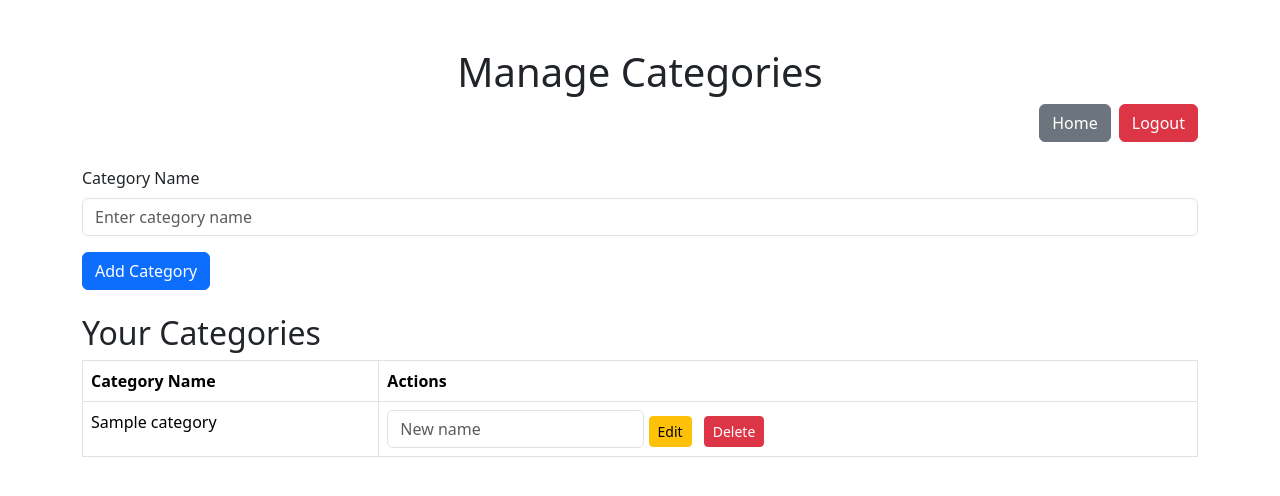
After one commit to Chouchouachraf/Gestion-taches, a PHP site: page /create_category.php in a window 1280 px wide. The commit adds this page. Shown: the top 496 px of the page. Run offline with PHP 8.4, Linux system fonts and the light colour scheme; the visitor is signed in with stand-in values (Sample User, id 1); tables that the repository leaves empty hold one stand-in row (values such as "Sample post").

Commit message:
Personnalisation des catégories de tâches

```diff
--- a/config/database.php
+++ b/config/database.php
@@ -10,9 +10,9 @@ class Database {
         if (self::$conn === null) {
             try {
                 $host = "localhost";
-                $dbname = "personnel_tasks"; // Change to your database name
+                $dbname = "personnel_tasks";
                 $username = "root"; // Database username
-                $password = "root"; // Database password, if any
+                $password = ""; // Database password, if any
 
                 // Create a new PDO connection
                 self::$conn = new PDO("mysql:host=$host;dbname=$dbname", $username, $password);
--- /dev/null
+++ b/public/create_category.php
@@ -0,0 +1,135 @@
+<?php
+session_start();
+if (!isset($_SESSION['user_id'])) {
+    header("Location: login.php");
+    exit;
+}
+
+require_once '../config/database.php';
+
+$user_id = $_SESSION['user_id'];
+$db = Database::getConnection();
+
+// Handle form submission for adding a new category
+if ($_SERVER['REQUEST_METHOD'] === 'POST' && isset($_POST['action'])) {
+    if ($_POST['action'] === 'add') {
+        // Add new category
+        $category_name = trim($_POST['category_name']);
+        if (!empty($category_name)) {
+            $query = "INSERT INTO categories (user_id, name) VALUES (?, ?)";
+            $stmt = $db->prepare($query);
+            $stmt->execute([$user_id, $category_name]);
+            $success_message = "Category added successfully!";
+        } else {
+            $error_message = "Category name cannot be empty.";
+        }
+    } elseif ($_POST['action'] === 'edit') {
+        // Edit existing category
+        $category_id = $_POST['category_id'];
+        $new_name = trim($_POST['new_name']);
+        if (!empty($new_name)) {
+            $query = "UPDATE categories SET name = ? WHERE id = ? AND user_id = ?";
+            $stmt = $db->prepare($query);
+            $stmt->execute([$new_name, $category_id, $user_id]);
+            $success_message = "Category updated successfully!";
+        } else {
+            $error_message = "Category name cannot be empty.";
+        }
+    } elseif ($_POST['action'] === 'delete') {
+        // Delete category
+        $category_id = $_POST['category_id'];
+        $query = "DELETE FROM categories WHERE id = ? AND user_id = ?";
+        $stmt = $db->prepare($query);
+        $stmt->execute([$category_id, $user_id]);
+        $success_message = "Category deleted successfully!";
+    }
+}
+
+// Fetch existing categories
+$query = "SELECT * FROM categories WHERE user_id = ?";
+$stmt = $db->prepare($query);
+$stmt->execute([$user_id]);
+$categories = $stmt->fetchAll();
+?>
+
+<!DOCTYPE html>
+<html lang="en">
+<head>
+    <meta charset="UTF-8">
+    <meta name="viewport" content="width=device-width, initial-scale=1.0">
+    <title>Manage Categories</title>
+    <!-- Bootstrap CSS -->
+    <link href="https://cdn.jsdelivr.net/npm/bootstrap@5.3.0-alpha1/dist/css/bootstrap.min.css" rel="stylesheet">
+</head>
+<body>
+    <div class="container my-5">
+        <header class="mb-4">
+            <h1 class="text-center">Manage Categories</h1>
+            <div class="d-flex justify-content-end">
+                <!-- Button to return to the home page -->
+                <a href="home.php" class="btn btn-secondary">Home</a>
+                <a href="logout.php" class="btn btn-danger ms-2">Logout</a>
+            </div>
+        </header>
+
+        <!-- Success/Error Messages -->
+        <?php if (isset($success_message)) : ?>
+            <div class="alert alert-success"><?= htmlspecialchars($success_message) ?></div>
+        <?php elseif (isset($error_message)) : ?>
+            <div class="alert alert-danger"><?= htmlspecialchars($error_message) ?></div>
+        <?php endif; ?>
+
+        <!-- Form to Add New Category -->
+        <form method="POST" action="">
+            <input type="hidden" name="action" value="add">
+            <div class="mb-3">
+                <label for="category_name" class="form-label">Category Name</label>
+                <input type="text" class="form-control" id="category_name" name="category_name" placeholder="Enter category name" required>
+            </div>
+            <button type="submit" class="btn btn-primary">Add Category</button>
+        </form>
+
+        <!-- Display Existing Categories -->
+        <h2 class="mt-4">Your Categories</h2>
+        <?php if (empty($categories)) : ?>
+            <p>No categories found. Add a new category to get started!</p>
+        <?php else : ?>
+            <table class="table table-bordered">
+                <thead>
+                    <tr>
+                        <th>Category Name</th>
+                        <th>Actions</th>
+                    </tr>
+                </thead>
+                <tbody>
+                    <?php foreach ($categories as $category) : ?>
+                        <tr>
+                            <td><?= htmlspecialchars($category['name']) ?></td>
+                            <td>
+                                <!-- Edit Form -->
+                                <form method="POST" action="" class="d-inline">
+                                    <input type="hidden" name="action" value="edit">
+                                    <input type="hidden" name="category_id" value="<?= $category['id'] ?>">
+                                    <input type="text" name="new_name" class="form-control d-inline w-auto" placeholder="New name" required>
+                                    <button type="submit" class="btn btn-warning btn-sm">Edit</button>
+                                </form>
+
+                                <!-- Delete Form -->
+                                <form method="POST" action="" class="d-inline ms-2">
+                                    <input type="hidden" name="action" value="delete">
+                                    <input type="hidden" name="category_id" value="<?= $category['id'] ?>">
+                                    <button type="submit" class="btn btn-danger btn-sm">Delete</button>
+                                </form>
+                            </td>
+                        </tr>
+                    <?php endforeach; ?>
+                </tbody>
+            </table>
+        <?php endif; ?>
+    </div>
+
+    <!-- Bootstrap JS and dependencies -->
+    <script src="https://cdn.jsdelivr.net/npm/@popperjs/core@2.11.6/dist/umd/popper.min.js"></script>
+    <script src="https://cdn.jsdelivr.net/npm/bootstrap@5.3.0-alpha1/dist/js/bootstrap.min.js"></script>
+</body>
+</html>
--- a/public/home.php
+++ b/public/home.php
@@ -40,6 +40,7 @@ $tasks = $stmt->fetchAll();
         <div class="mb-4">
             <a href="create_task.php" class="btn btn-primary">Add New Task</a>
             <a href="tasks.php" class="btn btn-secondary">View Tasks</a>
+            <a href="create_category.php" class="btn btn-info">Manage Categories</a> <!-- Nouveau bouton -->
         </div>
 
         <h2>Your Tasks</h2>
```
